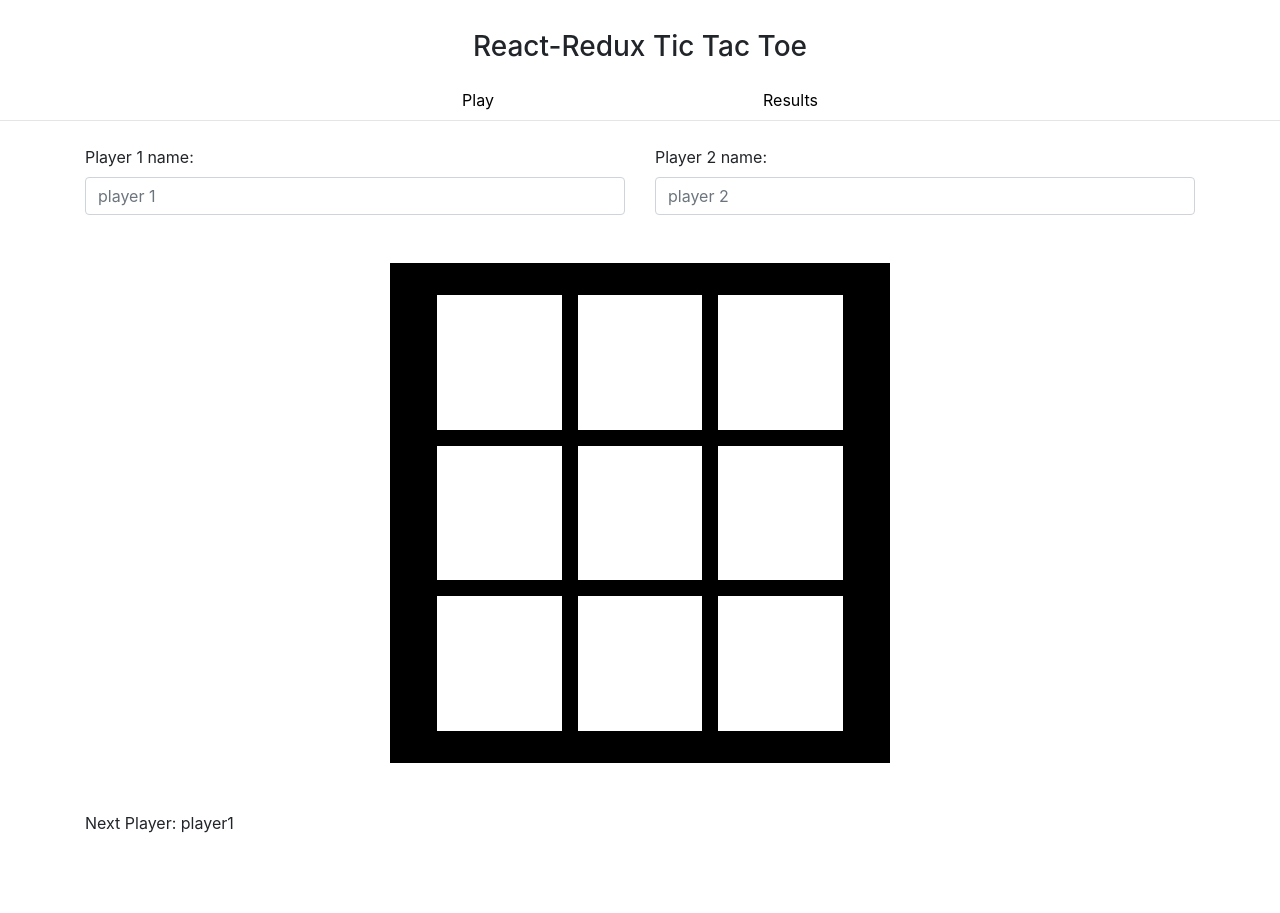
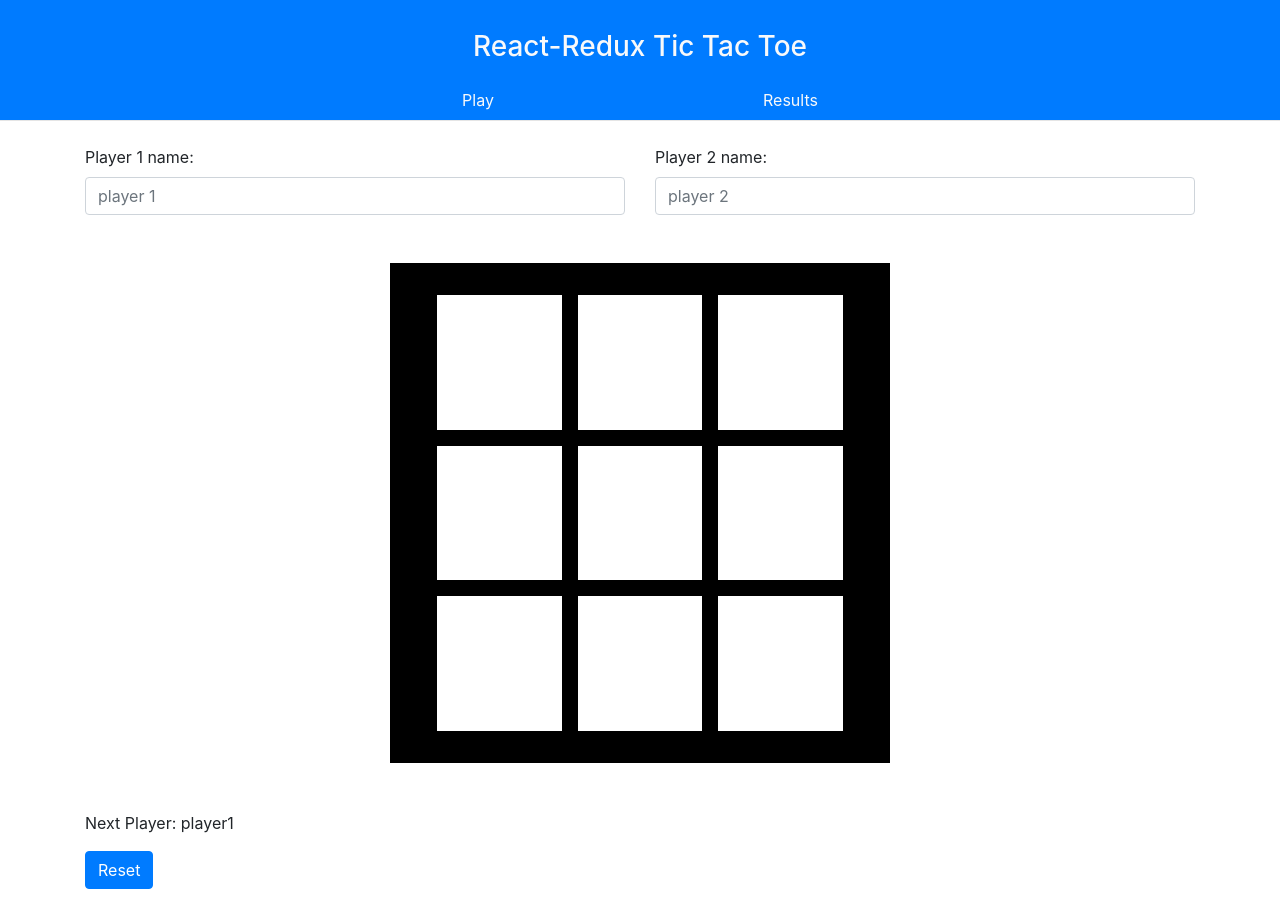
Before and after one commit to pharantes/tubics-challenge, a React (Create React App) app: page / in a window 1280 px wide. Before the commit the page ends 875 px from the top, so only its background shows below. Built offline with nearby package versions, Linux system fonts and the light colour scheme.

Commit message:
installed redux-persist

```diff
--- a/package.json
+++ b/package.json
@@ -13,6 +13,7 @@
     "react-router-dom": "^5.2.0",
     "react-scripts": "4.0.3",
     "redux": "^4.0.5",
+    "redux-persist": "^6.0.0",
     "web-vitals": "^1.1.1"
   },
   "scripts": {
--- a/src/components/MainNavBar.js
+++ b/src/components/MainNavBar.js
@@ -7,19 +7,22 @@ const style = {
     height: "120px",
     paddingTop: "14px",
   },
-  link: { textDecoration: "none", color: "#000" },
+  link: { textDecoration: "none" },
 };
 const MainNavbar = () => {
   return (
-    <div className="container-fluid" style={style.container}>
+    <div
+      className="container-fluid bg-primary text-light"
+      style={style.container}
+    >
       <div className="row ">
         <div className="col d-flex flex-column align-items-center justify-content-center">
           <h3 className="py-3">React-Redux Tic Tac Toe</h3>
           <nav className="d-flex w-50 justify-content-around">
-            <NavLink style={style.link} to="/" exact>
+            <NavLink className="text-light" style={style.link} to="/" exact>
               Play
             </NavLink>
-            <NavLink style={style.link} to="/results">
+            <NavLink className="text-light" style={style.link} to="/results">
               Results
             </NavLink>
           </nav>
--- a/src/components/MatchStatus.js
+++ b/src/components/MatchStatus.js
@@ -1,15 +1,24 @@
 import React from "react";
 import { connect, useDispatch } from "react-redux";
-import { saveMatch } from "../action";
+import { useHistory } from "react-router-dom";
+import { saveMatch, setStepNumber, setNext } from "../action";
 
-const MatchStatus = ({ players, winner, status }) => {
+const MatchStatus = ({ players, winner, status, results }) => {
   const dispatch = useDispatch();
+  const history = useHistory();
 
   const saveCurrentMatch = (winner) => {
     dispatch(saveMatch(players, winner));
-    window.location.reload(false);
+    dispatch(setStepNumber(0));
   };
-
+  const clearBoard = () => {
+    dispatch(setStepNumber(0));
+    dispatch(setNext(true));
+  };
+  const Redirect = () => {
+    dispatch(saveMatch(players, winner));
+    history.push("/results");
+  };
   return (
     <div>
       {winner ? (
@@ -21,12 +30,19 @@ const MatchStatus = ({ players, winner, status }) => {
           >
             Save &amp; Start new
           </button>
-          <button className="btn btn-primary">Results</button>
+          <button onClick={Redirect} className="btn btn-primary">
+            Results
+          </button>
         </div>
       ) : (
-        <p>
-          Next Player: {status ? players.player1.name : players.player2.name}
-        </p>
+        <div>
+          <p>
+            Next Player: {status ? players.player1.name : players.player2.name}
+          </p>
+          <button onClick={clearBoard} className="btn btn-primary">
+            Reset
+          </button>
+        </div>
       )}
     </div>
   );
@@ -34,6 +50,7 @@ const MatchStatus = ({ players, winner, status }) => {
 
 const mapStateToProps = (state) => {
   return {
+    results: state.results,
     players: state.players,
     status: state.status,
     boardHistory: state.boardHistory,
--- a/src/components/Results.js
+++ b/src/components/Results.js
@@ -2,21 +2,29 @@ import React from "react";
 import { connect } from "react-redux";
 
 const Results = ({ results }) => {
-  const renderedResults = () => {
-    results.map((result) => {
-      console.log(result);
-      return (
-        <li>
-          {result.players.player1.name} Vs. {result.players.player2.name} |
-          Winner: {result.winner}
-        </li>
-      );
-    });
-  };
-  return <div>{renderedResults}</div>;
+  console.log(results);
+  const renderedResults = results.map((result, i) => {
+    return (
+      <li style={{ listStyleType: "none" }} key={i}>
+        {result.player1.name} Vs. {result.player2.name} | Winner:{" "}
+        {result.winner}
+      </li>
+    );
+  });
+
+  return (
+    <div className="container py-4">
+      <div className="row">
+        <div className="col d-flex flex-column justify-content-center align-items-center">
+          {renderedResults}
+        </div>
+      </div>
+    </div>
+  );
 };
 
 const mapStateToProps = (state) => {
+  console.log(state.results);
   return {
     results: state.results,
   };
--- /dev/null
+++ b/src/configureStore.js
@@ -0,0 +1,18 @@
+import { createStore } from "redux";
+import { persistStore, persistReducer } from "redux-persist";
+import storage from "redux-persist/lib/storage"; // defaults to localStorage for web
+import rootReducer from "./reducers.js";
+
+const persistConfig = {
+  key: "root",
+  storage,
+};
+
+const persistedReducer = persistReducer(persistConfig, rootReducer);
+
+const persistor = () => {
+  let store = createStore(persistedReducer);
+  let persistor = persistStore(store);
+  return { store, persistor };
+};
+export default persistor;
--- a/src/index.js
+++ b/src/index.js
@@ -3,7 +3,8 @@ import ReactDOM from "react-dom";
 import { BrowserRouter as Router } from "react-router-dom";
 import { Provider } from "react-redux";
 import { createStore } from "redux";
-
+// import { PersistGate } from "redux-persist/integration/react";
+// import persistor from "./configureStore";
 import reducers from "./reducers.js";
 import App from "./components/App";
 import "../node_modules/bootstrap/dist/css/bootstrap.min.css";
@@ -12,7 +13,9 @@ import "./styles.css";
 ReactDOM.render(
   <Router>
     <Provider store={createStore(reducers)}>
-      <App />
+      {/* <PersistGate loading={null} persistor={persistor}> */}
+        <App />
+      {/* </PersistGate> */}
     </Provider>
   </Router>,
   document.querySelector("#root")
--- a/src/reducers.js
+++ b/src/reducers.js
@@ -1,8 +1,8 @@
 import { combineReducers } from "redux";
 
 const resultReducer = (results = [], action) => {
-  if (action.type === "CREATE_MATCH") {
-    return action.payload;
+  if (action.type === "SAVE_MATCH") {
+    return [...results, action.payload];
   }
   return results;
 };
```
Also changed, not shown: 1 other file (tests, documents, lock files or other folders).
